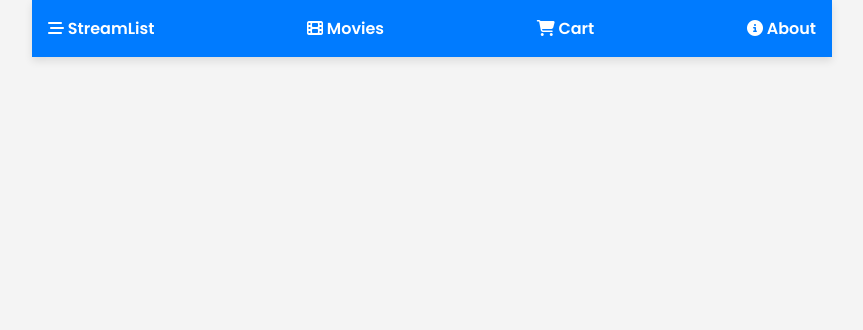
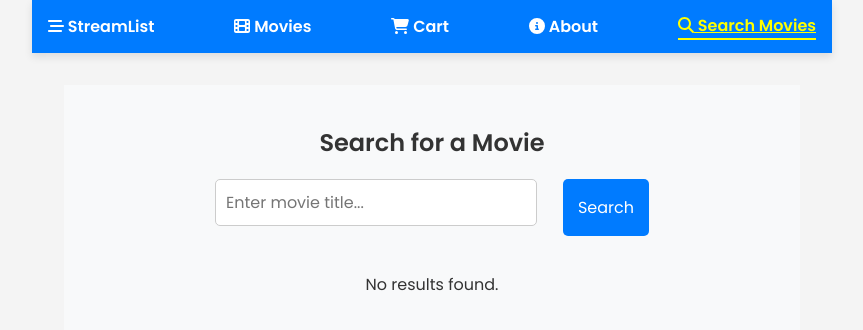
Before and after one commit to Zharr1117/streamlist, a React (Create React App) app: page /search in a window 1280 px wide. Shown: the top 330 px of the page, without its empty margins (208-1071 px from the left). Built offline with nearby package versions, Linux system fonts and the light colour scheme.

Commit message:
Added TMDB API integration, local storage support, and improved styling

```diff
--- a/package.json
+++ b/package.json
@@ -4,6 +4,10 @@
   "private": true,
   "dependencies": {
     "@fortawesome/fontawesome-free": "^6.7.2",
+    "@fortawesome/fontawesome-svg-core": "^6.7.2",
+    "@fortawesome/free-solid-svg-icons": "^6.7.2",
+    "@fortawesome/react-fontawesome": "^0.2.2",
+    "axios": "^1.7.9",
     "cra-template": "1.2.0",
     "react": "^19.0.0",
     "react-dom": "^19.0.0",
--- a/src/App.css
+++ b/src/App.css
@@ -1,8 +1,13 @@
 /* src/App.css */
-@import "~@fortawesome/fontawesome-free/css/all.min.css";
+
+/* Import FontAwesome from CDN */
+@import url("https://cdnjs.cloudflare.com/ajax/libs/font-awesome/6.0.0/css/all.min.css");
+
 /* Apply Google Font */
+@import url("https://fonts.googleapis.com/css2?family=Poppins:wght@300;400;600&display=swap");
+
 body {
-  font-family: 'Poppins', sans-serif;
+  font-family: "Poppins", sans-serif;
   margin: 0;
   padding: 0;
   background-color: #f4f4f4;
@@ -19,10 +24,11 @@ body {
 .navbar {
   background-color: #007bff;
   color: white;
-  padding: 1rem;
+  padding: 0.8rem 1rem;
   display: flex;
   align-items: center;
   justify-content: space-between;
+  flex-wrap: wrap; /* Allows responsive wrapping */
   box-shadow: 0px 4px 8px rgba(0, 0, 0, 0.1);
 }
 
@@ -37,6 +43,7 @@ body {
   gap: 1.5rem;
   margin: 0;
   padding: 0;
+  flex-wrap: wrap; /* Improves mobile responsiveness */
 }
 
 .navbar li {
@@ -65,15 +72,17 @@ body {
 input[type="text"] {
   font-family: inherit;
   padding: 0.6rem;
-  width: 300px;
+  width: 100%; /* Full width on smaller screens */
+  max-width: 400px;
   border: 1px solid #ccc;
   border-radius: 4px;
   font-size: 1rem;
+  margin-bottom: 10px;
 }
 
 button {
   font-family: inherit;
-  padding: 0.6rem 1.2rem;
+  padding: 0.8rem 1.5rem; /* Increased padding for better touch usability */
   margin-left: 1rem;
   border: none;
   background-color: #28a745;
@@ -101,14 +110,16 @@ button:hover {
   margin: 8px 0;
   border-radius: 8px;
   display: flex;
+  align-items: center;
   justify-content: space-between;
-  align-items: center;
+  flex-wrap: wrap; /* Ensures items wrap properly */
   box-shadow: 0px 2px 5px rgba(0, 0, 0, 0.1);
 }
 
+/* Styling for Delete Button */
 .movie-list button {
   background-color: #dc3545;
-  padding: 6px 10px;
+  padding: 6px 12px;
   font-size: 0.9rem;
   border-radius: 4px;
 }
@@ -122,3 +133,51 @@ button:hover {
   text-decoration: line-through;
   color: gray;
 }
+
+/* Movie Search Page */
+.movie-search {
+  text-align: center;
+  padding: 20px;
+}
+
+.movie-results ul {
+  list-style: none;
+  padding: 0;
+}
+
+.movie-results li {
+  margin: 10px 0;
+}
+
+.movie-results img {
+  border-radius: 8px;
+  width: 100%;
+  max-width: 200px;
+}
+
+/* Responsive Design */
+@media (max-width: 768px) {
+  .navbar {
+    flex-direction: column;
+    text-align: center;
+  }
+
+  .navbar ul {
+    padding-top: 10px;
+  }
+
+  input[type="text"] {
+    max-width: 100%;
+  }
+
+  .movie-list li {
+    flex-direction: column;
+    text-align: center;
+    padding: 10px;
+  }
+
+  button {
+    width: 100%;
+    margin: 5px 0;
+  }
+}
--- a/src/App.js
+++ b/src/App.js
@@ -7,6 +7,7 @@ import Movies from './components/Movies';
 import Cart from './components/Cart';
 import About from './components/About';
 import './App.css';
+import MovieSearch from './components/MovieSearch';
 
 function App() {
   return (
@@ -19,6 +20,7 @@ function App() {
             <Route path="/movies" element={<Movies />} />
             <Route path="/cart" element={<Cart />} />
             <Route path="/about" element={<About />} />
+            <Route path="/search" element={<MovieSearch />} />
           </Routes>
         </div>
       </div>
--- /dev/null
+++ b/src/api/tmdb.js
@@ -0,0 +1,21 @@
+import axios from 'axios';
+
+const API_KEY = '296c5cd7a5d0adb2c8405c9d858c5d5e';
+const BASE_URL = 'https://api.themoviedb.org/3';
+
+const fetchMovies = async (query) => {
+    try {
+        const response = await axios.get(`${BASE_URL}/search/movie`, {
+            params: {
+                api_key: API_KEY,
+                query: query,
+            },
+        });
+        return response.data.results;
+    } catch (error) {
+        console.error('Error fetching movies:', error);
+        return [];
+    }
+};
+
+export { fetchMovies };
--- /dev/null
+++ b/src/components/MovieSearch.css
@@ -0,0 +1,96 @@
+/* src/components/MovieSearch.css */
+
+/* Page Layout */
+.movie-search {
+    text-align: center;
+    padding: 20px;
+    background-color: #f8f9fa;
+    min-height: 100vh;
+    display: flex;
+    flex-direction: column;
+    align-items: center;
+  }
+
+  /* Search Form */
+  .movie-search form {
+    display: flex;
+    justify-content: center;
+    gap: 10px;
+    margin-bottom: 20px;
+  }
+
+  .movie-search input {
+    padding: 10px;
+    width: 300px;
+    font-size: 16px;
+    border: 1px solid #ccc;
+    border-radius: 5px;
+  }
+
+  .movie-search button {
+    padding: 10px 15px;
+    font-size: 16px;
+    border: none;
+    background-color: #007bff;
+    color: white;
+    border-radius: 5px;
+    cursor: pointer;
+    transition: background 0.3s ease-in-out;
+  }
+
+  .movie-search button:hover {
+    background-color: #0056b3;
+  }
+
+  /* Movie List */
+  .movie-results {
+    width: 80%;
+    max-width: 800px;
+  }
+
+  .movie-results ul {
+    list-style: none;
+    padding: 0;
+    display: flex;
+    flex-wrap: wrap;
+    justify-content: center;
+    gap: 15px;
+  }
+
+  .movie-results li {
+    background: white;
+    padding: 15px;
+    border-radius: 10px;
+    box-shadow: 0px 2px 5px rgba(0, 0, 0, 0.1);
+    text-align: center;
+    width: 250px;
+    transition: transform 0.2s ease-in-out;
+  }
+
+  .movie-results li:hover {
+    transform: scale(1.05);
+  }
+
+  /* Movie Titles */
+  .movie-results h3 {
+    font-size: 18px;
+    margin: 10px 0;
+  }
+
+  /* Movie Poster */
+  .movie-results img {
+    max-width: 100%;
+    border-radius: 8px;
+    height: auto;
+  }
+
+  /* Responsive Design */
+  @media (max-width: 600px) {
+    .movie-search input {
+      width: 80%;
+    }
+
+    .movie-results li {
+      width: 100%;
+    }
+  }
--- /dev/null
+++ b/src/components/MovieSearch.js
@@ -0,0 +1,47 @@
+import React, { useState } from 'react';
+import { fetchMovies } from '../api/tmdb';
+import "./MovieSearch.css";
+
+const MovieSearch = () => {
+    const [query, setQuery] = useState('');
+    const [movies, setMovies] = useState([]);
+
+    const handleSearch = async (e) => {
+        e.preventDefault();
+        const results = await fetchMovies(query);
+        setMovies(results);
+    };
+
+    return (
+        <div className="movie-search">
+            <h2>Search for a Movie</h2>
+            <form onSubmit={handleSearch}>
+                <input
+                    type="text"
+                    placeholder="Enter movie title..."
+                    value={query}
+                    onChange={(e) => setQuery(e.target.value)}
+                />
+                <button type="submit">Search</button>
+            </form>
+
+            <div className="movie-results">
+                {movies.length > 0 ? (
+                    <ul>
+                        {movies.map((movie) => (
+                            <li key={movie.id}>
+                                <h3>{movie.title}</h3>
+                                <p>{movie.release_date}</p>
+                                <img src={`https://image.tmdb.org/t/p/w200${movie.poster_path}`} alt={movie.title} />
+                            </li>
+                        ))}
+                    </ul>
+                ) : (
+                    <p>No results found.</p>
+                )}
+            </div>
+        </div>
+    );
+};
+
+export default MovieSearch;
--- a/src/components/Navigation.js
+++ b/src/components/Navigation.js
@@ -1,22 +1,27 @@
 // src/components/Navigation.js
 import React from "react";
 import { NavLink } from "react-router-dom";
-import "./Navigation.css";
+import "./Navigation.css"; // Import styles
+import { FontAwesomeIcon } from "@fortawesome/react-fontawesome";
+import { faStream, faFilm, faShoppingCart, faInfoCircle, faSearch } from "@fortawesome/free-solid-svg-icons";
 
 const Navigation = () => {
   return (
     <nav className="navbar">
-      <NavLink to="/" exact activeClassName="active">
-        <i className="fas fa-stream"></i> StreamList
+      <NavLink to="/" className={({ isActive }) => (isActive ? "active" : "")}>
+        <FontAwesomeIcon icon={faStream} /> StreamList
       </NavLink>
-      <NavLink to="/movies" activeClassName="active">
-        <i className="fas fa-film"></i> Movies
+      <NavLink to="/movies" className={({ isActive }) => (isActive ? "active" : "")}>
+        <FontAwesomeIcon icon={faFilm} /> Movies
       </NavLink>
-      <NavLink to="/cart" activeClassName="active">
-        <i className="fas fa-shopping-cart"></i> Cart
+      <NavLink to="/cart" className={({ isActive }) => (isActive ? "active" : "")}>
+        <FontAwesomeIcon icon={faShoppingCart} /> Cart
       </NavLink>
-      <NavLink to="/about" activeClassName="active">
-        <i className="fas fa-info-circle"></i> About
+      <NavLink to="/about" className={({ isActive }) => (isActive ? "active" : "")}>
+        <FontAwesomeIcon icon={faInfoCircle} /> About
+      </NavLink>
+      <NavLink to="/search" className={({ isActive }) => (isActive ? "active" : "")}>
+        <FontAwesomeIcon icon={faSearch} /> Search Movies
       </NavLink>
     </nav>
   );
--- a/src/components/StreamList.js
+++ b/src/components/StreamList.js
@@ -1,6 +1,7 @@
 // src/components/StreamList.js
 import React, { useState, useEffect } from "react";
-import "./StreamList.css"; //
+import { fetchMovies } from "../api/tmdb"; // Import TMDB API function
+import "./StreamList.css"; // Import CSS for styling
 
 const StreamList = () => {
   // Load movies from local storage or initialize as an empty array
@@ -11,6 +12,10 @@ const StreamList = () => {
   const [input, setInput] = useState(""); // Input field state
   const [editingIndex, setEditingIndex] = useState(null); // Track which item is being edited
   const [completedMovies, setCompletedMovies] = useState(new Set()); // Store completed movies
+
+  // State for TMDB search functionality
+  const [searchQuery, setSearchQuery] = useState(""); // Input for movie search
+  const [searchResults, setSearchResults] = useState([]); // Store search results
 
   useEffect(() => {
     localStorage.setItem("movies", JSON.stringify(movies)); // Update local storage
@@ -55,9 +60,26 @@ const StreamList = () => {
     setEditingIndex(index);
   };
 
+  // 🔍 Fetch movies from TMDB based on user search
+  const handleSearch = async () => {
+    if (searchQuery.trim() !== "") {
+      const results = await fetchMovies(searchQuery);
+      setSearchResults(results);
+    }
+  };
+
+  // Add a searched movie to the watchlist
+  const addSearchedMovie = (movieTitle) => {
+    if (!movies.includes(movieTitle)) {
+      setMovies([...movies, movieTitle]);
+    }
+  };
+
   return (
     <div className="streamlist-container">
       <h2>My Streaming List</h2>
+
+      {/* Movie Entry Form */}
       <form onSubmit={handleSubmit} className="streamlist-form">
         <input
           type="text"
@@ -68,6 +90,32 @@ const StreamList = () => {
         <button type="submit">{editingIndex !== null ? "Update" : "Add"}</button>
       </form>
 
+      {/* 🔍 TMDB Movie Search Section */}
+      <h3>Search for a Movie</h3>
+      <input
+        type="text"
+        value={searchQuery}
+        onChange={(e) => setSearchQuery(e.target.value)}
+        placeholder="Search movies..."
+      />
+      <button onClick={handleSearch}>🔎 Search</button>
+
+      {/* Display search results */}
+      {searchResults.length > 0 && (
+        <div className="search-results">
+          <h4>Search Results:</h4>
+          <ul>
+            {searchResults.map((movie) => (
+              <li key={movie.id}>
+                {movie.title}
+                <button onClick={() => addSearchedMovie(movie.title)}>➕ Add</button>
+              </li>
+            ))}
+          </ul>
+        </div>
+      )}
+
+      {/* User-added movie list */}
       <h3>Movies Added:</h3>
       <ul className="movie-list">
         {movies.length > 0 ? (
```
Also changed, not shown: 1 other file (tests, documents, lock files or other folders).
